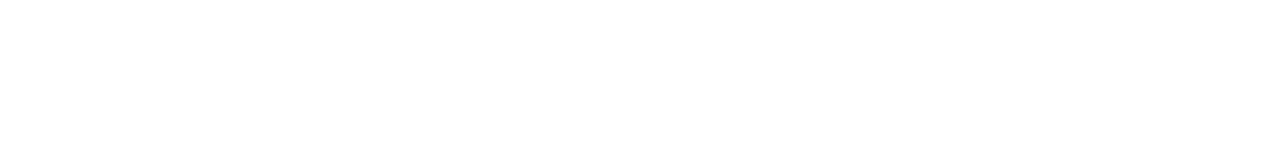
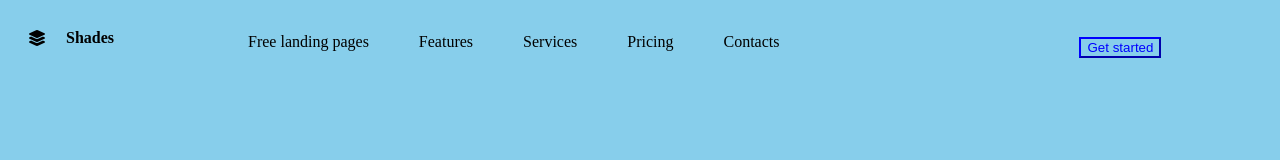
Before and after one commit to EmmanuelBassey02/Landing-page, a plain HTML site: page shades.html in a window 1280 px wide. Drawn offline with Linux system fonts and the light colour scheme.

Commit message:
added nav bar to the page

```diff
--- a/shades.css
+++ b/shades.css
@@ -1,5 +1,39 @@
 /* <!-- NAV BAR (Mitchel) --> */
-
+a{
+    text-decoration: none;
+    color: black;
+}
+ul{
+    list-style-type: none;
+    display: flex;
+    gap: 50px;
+    padding-top: 9px;
+}
+nav{
+    display: flex;
+}
+.first{
+    display: flex;
+    gap: 20px;
+    /* border: 1px solid black; */
+    width: 200px;
+}
+.first i{
+    padding-top: 22px;
+    padding-left: 20px;
+}
+button{
+    display: flex;
+    gap:50px;
+    margin-left: 300px;
+    margin-top: 29px;
+    background-color: skyblue;
+    color: blue;
+    border-color: blue;
+}
+body{
+    background-color: skyblue;
+}
 
 
 
--- a/shades.html
+++ b/shades.html
@@ -4,13 +4,32 @@
     <meta charset="UTF-8">
     <meta http-equiv="X-UA-Compatible" content="IE=edge">
     <meta name="viewport" content="width=device-width, initial-scale=1.0">
+    <script src="https://kit.fontawesome.com/cc735d28a5.js" crossorigin="anonymous"></script>
     <title>Document</title>
+    <link rel="stylesheet" href="shades.css">
 </head>
 <body>
     <!-- NAV BAR (Mitchel) -->
    <nav>
+        <div class="first">
+            <i class="fa-solid fa-layer-group"></i><h4>Shades</h4>
+            <!-- <h4>Shades</h4> -->
+        </div>
 
-   </nav>
+        <div class="second">
+            <ul>
+                <li><a href="#">Free landing pages</a></li>
+                <li><a href="#">Features</a></li>
+                <li><a href="#">Services</a></li>
+                <li><a href="#">Pricing</a></li>
+                <li><a href="#">Contacts</a></li>
+            </ul>
+        </div>
+
+        <div class="third">
+            <button>Get started</button>
+        </div>
+    </nav>
 
 
   <!-- MIDDLE SECTION (Berechiah) -->
```
